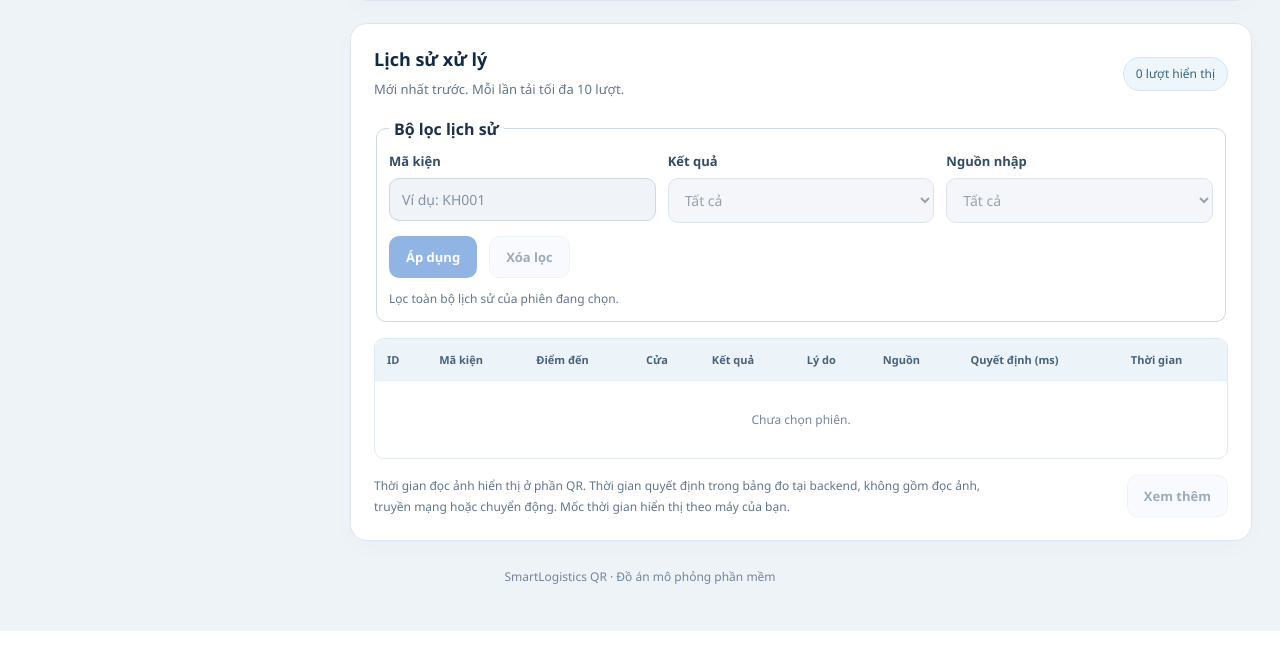
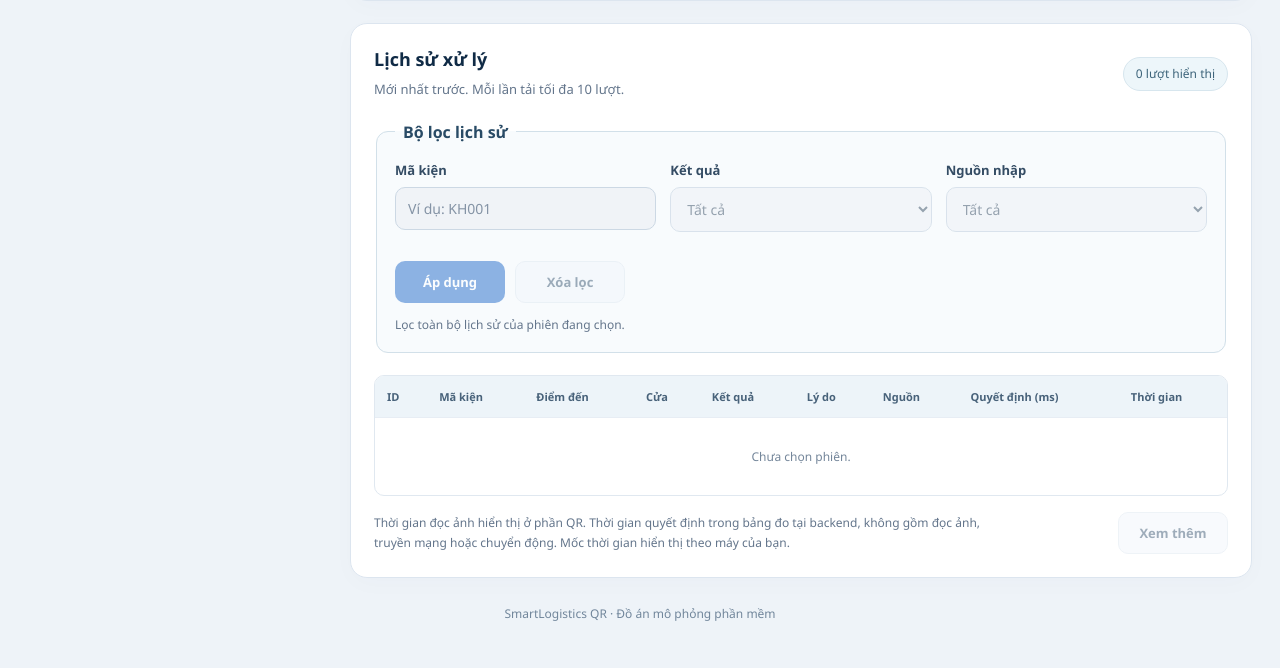
Before and after one commit to tam2006/smart-logistics-nhom-10, a Flask app: page / in a window 1280 px wide. Shown: the part 2593-3261 px from the top of the page. Before the commit the page ends 3224 px from the top, so only its background shows below. Run offline with Flask 3, Linux system fonts and the light colour scheme; data comes from the database, SQL or seed files in the repository; data that the repository does not hold is empty.

Commit message:
Hoan thien giao dien lich su xu ly - Phan 5

```diff
--- a/static/style.css
+++ b/static/style.css
@@ -1020,3 +1020,95 @@ footer {
     transition: none !important;
   }
 }
+
+
+/* PHAN 5 - HOAN THIEN GIAO DIEN LICH SU */
+
+.history-heading {
+  gap: 16px;
+  margin-bottom: 20px;
+}
+
+.history-filters {
+  margin-bottom: 22px;
+}
+
+.history-filters fieldset {
+  padding: 18px;
+  border: 1px solid #d2e0e9;
+  border-radius: 12px;
+  background: #f8fbfd;
+}
+
+.history-filters legend {
+  padding: 0 8px;
+  color: #294b66;
+  font-weight: 600;
+}
+
+.history-filter-grid {
+  display: grid;
+  grid-template-columns: repeat(
+    3, minmax(0, 1fr)
+  );
+  gap: 14px;
+}
+
+.history-filter-grid > div {
+  min-width: 0;
+}
+
+.history-filter-grid input,
+.history-filter-grid select {
+  width: 100%;
+  min-width: 0;
+}
+
+.history-filters .actions {
+  display: flex;
+  flex-wrap: wrap;
+  gap: 10px;
+  margin-top: 16px;
+}
+
+.history-filters .actions .button {
+  flex: 0 0 auto;
+  min-width: 110px;
+}
+
+.history-filters .muted.small {
+  margin-top: 12px;
+  line-height: 1.6;
+}
+
+.history-heading .count-badge {
+  white-space: nowrap;
+}
+
+.history-footer {
+  gap: 18px;
+  align-items: center;
+}
+
+.history-footer p {
+  line-height: 1.7;
+}
+
+.history-footer #moreButton {
+  white-space: nowrap;
+  min-width: 110px;
+}
+
+@media (max-width: 760px) {
+  .history-filter-grid {
+    grid-template-columns: 1fr;
+  }
+
+  .history-filters .actions .button {
+    flex: 1 1 120px;
+  }
+
+  .history-footer {
+    align-items: stretch;
+  }
+}
```
